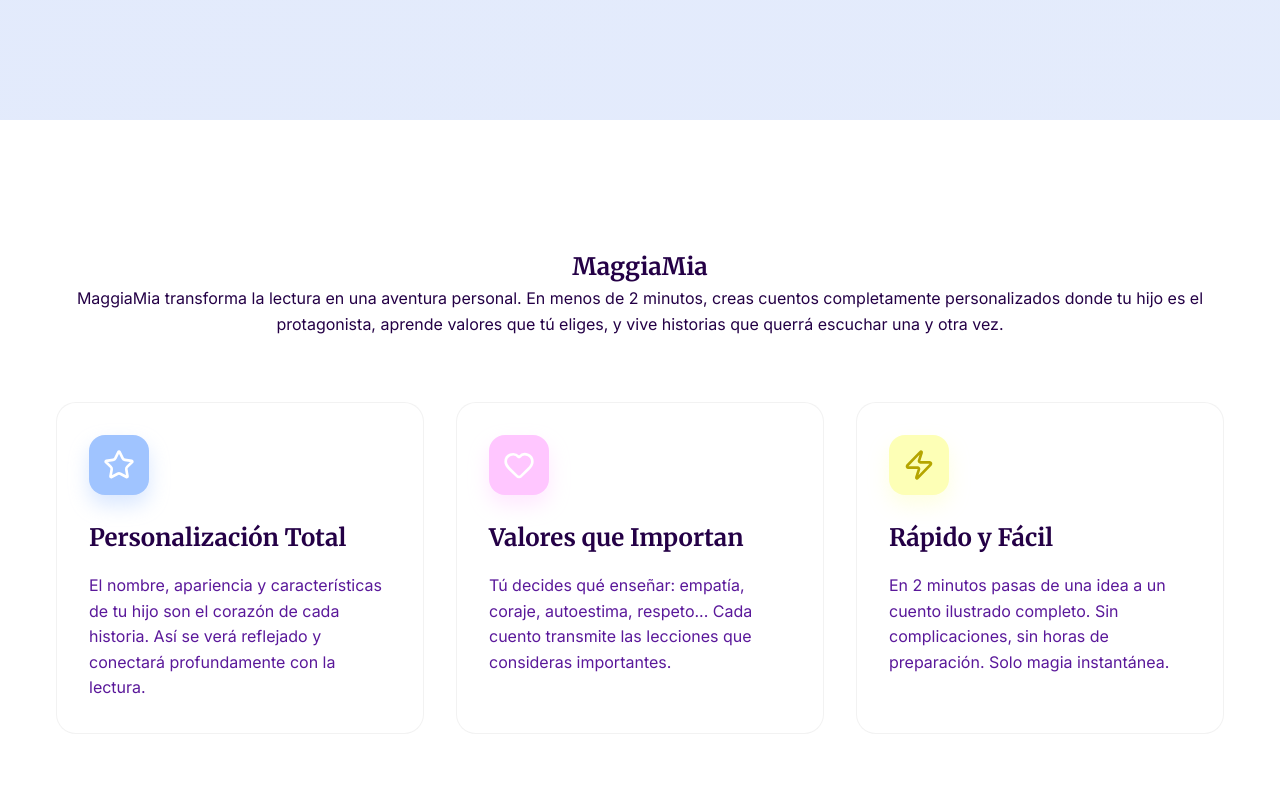
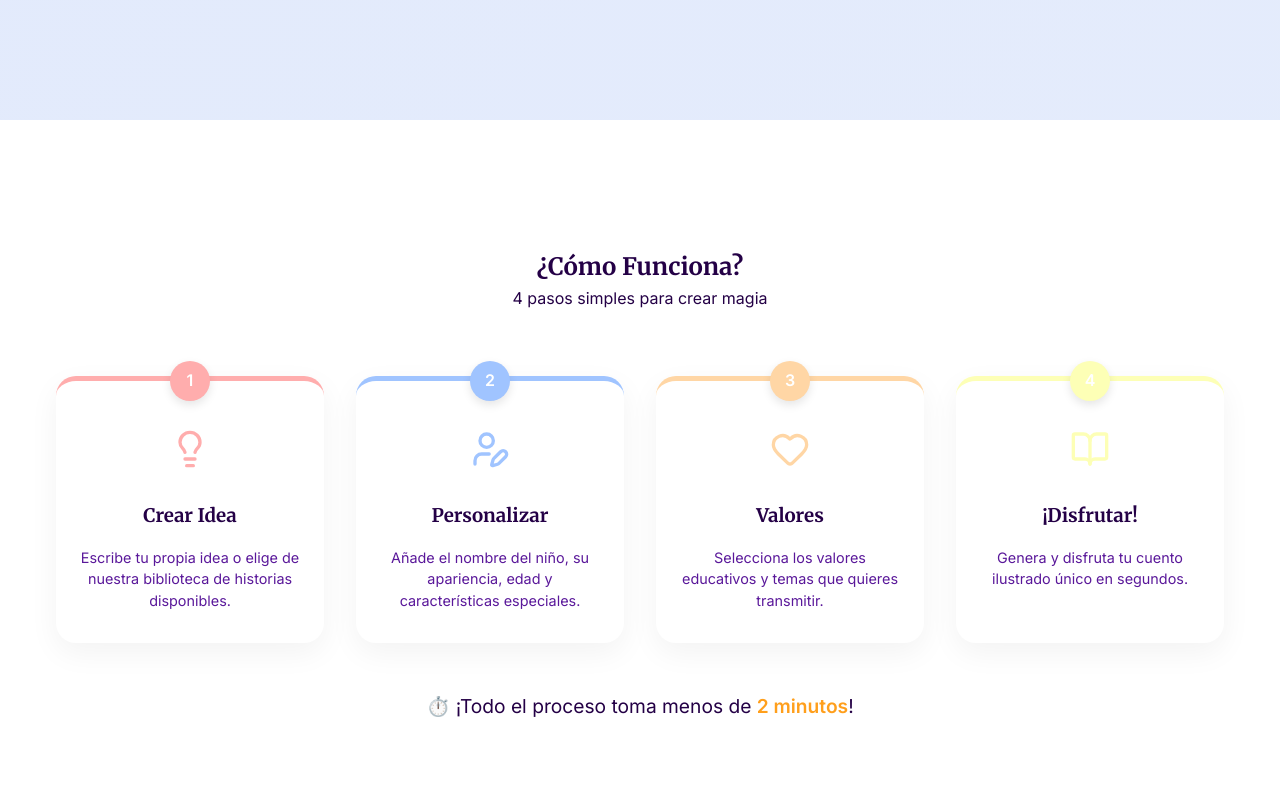
Before and after one commit to vlueklue/maggiamiapagina, a React (Vite) app: page / in a window 1280 px wide. Shown: the part 680-1480 px from the top of the page. Built offline with nearby package versions, Linux system fonts and the light colour scheme.

Commit message:
Content merge: Remove Solution section, move Personalization/Quick to Features

```diff
--- a/src/App.jsx
+++ b/src/App.jsx
@@ -1,7 +1,6 @@
 import { useState } from 'react'
 import Navbar from './components/Navbar'
 import Hero from './components/Hero'
-import Solution from './components/Solution'
 import HowItWorks from './components/HowItWorks'
 import Features from './components/Features'
 import Benefits from './components/Benefits'
@@ -17,7 +16,6 @@
     <div className="App">
       <Navbar />
       <Hero />
-      <Solution />
       <HowItWorks />
       <Features />
       <Benefits />
--- a/src/components/Features.jsx
+++ b/src/components/Features.jsx
@@ -1,5 +1,5 @@
 import React from 'react';
-import { BookOpen, Palette, Volume2, ShieldCheck, Zap, Star } from 'lucide-react';
+import { BookOpen, Palette, Volume2, ShieldCheck, Zap, Star, User, Clock } from 'lucide-react';
 import './Features.css';
 
 const FeatureCard = ({ icon: Icon, title, description, color }) => (
@@ -14,6 +14,18 @@
 
 const Features = () => {
     const features = [
+        {
+            icon: User,
+            title: "Personalización Total",
+            description: "El nombre, apariencia y características de tu hijo son el corazón de cada historia. Así se verá reflejado y conectará profundamente con la lectura.",
+            color: "#ffadad" /* Soft Red */
+        },
+        {
+            icon: Zap,
+            title: "Rápido y Fácil",
+            description: "En 2 minutos pasas de una idea a un cuento ilustrado completo. Sin complicaciones, sin horas de preparación. Solo magia instantánea.",
+            color: "#cb997e" /* Muted Earthy? or #fee440 (Yellow) from palette */
+        },
         {
             icon: BookOpen,
             title: "Cuentos Ilustrados",
@@ -39,7 +51,7 @@
             color: "#fdffb6"
         },
         {
-            icon: Zap,
+            icon: Clock, /* Changed from Zap to avoid duplicate */
             title: "Adaptado por Edad",
             description: "Contenido diseñado específicamente para edades 3-10 años con lenguaje y trama apropiados.",
             color: "#caffbf"
--- a/src/components/Solution.css
+++ /dev/null
@@ -1,74 +0,0 @@
-.solution-section {
-    background: white;
-}
-
-.solution-grid {
-    display: grid;
-    grid-template-columns: repeat(3, 1fr);
-    gap: 2rem;
-}
-
-.solution-card {
-    padding: 2rem;
-    border-radius: 20px;
-    background: white;
-    /* Or subtle gradient */
-    text-align: left;
-    transition: transform 0.3s ease;
-    border: 1px solid rgba(0, 0, 0, 0.05);
-    /* Very subtle border */
-}
-
-.solution-card:hover {
-    transform: translateY(-5px);
-    box-shadow: var(--shadow-soft);
-}
-
-.icon-box {
-    width: 60px;
-    height: 60px;
-    border-radius: 16px;
-    display: flex;
-    align-items: center;
-    justify-content: center;
-    margin-bottom: 1.5rem;
-    color: white;
-}
-
-.color-1 {
-    background: #a0c4ff;
-    box-shadow: 0 10px 20px rgba(160, 196, 255, 0.4);
-}
-
-.color-2 {
-    background: #ffc6ff;
-    box-shadow: 0 10px 20px rgba(255, 198, 255, 0.4);
-}
-
-.color-3 {
-    background: #fdffb6;
-    color: #b5a500;
-    box-shadow: 0 10px 20px rgba(253, 255, 182, 0.4);
-}
-
-.solution-card h3 {
-    font-size: 1.5rem;
-    margin-bottom: 1rem;
-    color: var(--color-text-main);
-}
-
-.solution-card p {
-    color: var(--color-text-light);
-    line-height: 1.6;
-}
-
-@media (max-width: 900px) {
-    .solution-grid {
-        grid-template-columns: 1fr;
-        text-align: center;
-    }
-
-    .icon-box {
-        margin: 0 auto 1.5rem;
-    }
-}
--- a/src/components/Solution.jsx
+++ /dev/null
@@ -1,52 +0,0 @@
-import React from 'react';
-import { Star, Heart, Zap } from 'lucide-react';
-import './Solution.css';
-
-const Solution = () => {
-    return (
-        <section className="section solution-section">
-            <div className="container">
-                <div className="text-center mb-lg">
-                    <h2>MaggiaMia</h2>
-                    <p className="subtitle">
-                        MaggiaMia transforma la lectura en una aventura personal. En menos de 2 minutos, creas cuentos completamente personalizados donde tu hijo es el protagonista, aprende valores que tú eliges, y vive historias que querrá escuchar una y otra vez.
-                    </p>
-                </div>
-
-                <div className="solution-grid">
-                    <div className="solution-card">
-                        <div className="icon-box color-1">
-                            <Star size={32} />
-                        </div>
-                        <h3>Personalización Total</h3>
-                        <p>
-                            El nombre, apariencia y características de tu hijo son el corazón de cada historia. Así se verá reflejado y conectará profundamente con la lectura.
-                        </p>
-                    </div>
-
-                    <div className="solution-card">
-                        <div className="icon-box color-2">
-                            <Heart size={32} />
-                        </div>
-                        <h3>Valores que Importan</h3>
-                        <p>
-                            Tú decides qué enseñar: empatía, coraje, autoestima, respeto... Cada cuento transmite las lecciones que consideras importantes.
-                        </p>
-                    </div>
-
-                    <div className="solution-card">
-                        <div className="icon-box color-3">
-                            <Zap size={32} />
-                        </div>
-                        <h3>Rápido y Fácil</h3>
-                        <p>
-                            En 2 minutos pasas de una idea a un cuento ilustrado completo. Sin complicaciones, sin horas de preparación. Solo magia instantánea.
-                        </p>
-                    </div>
-                </div>
-            </div>
-        </section>
-    );
-};
-
-export default Solution;
```
